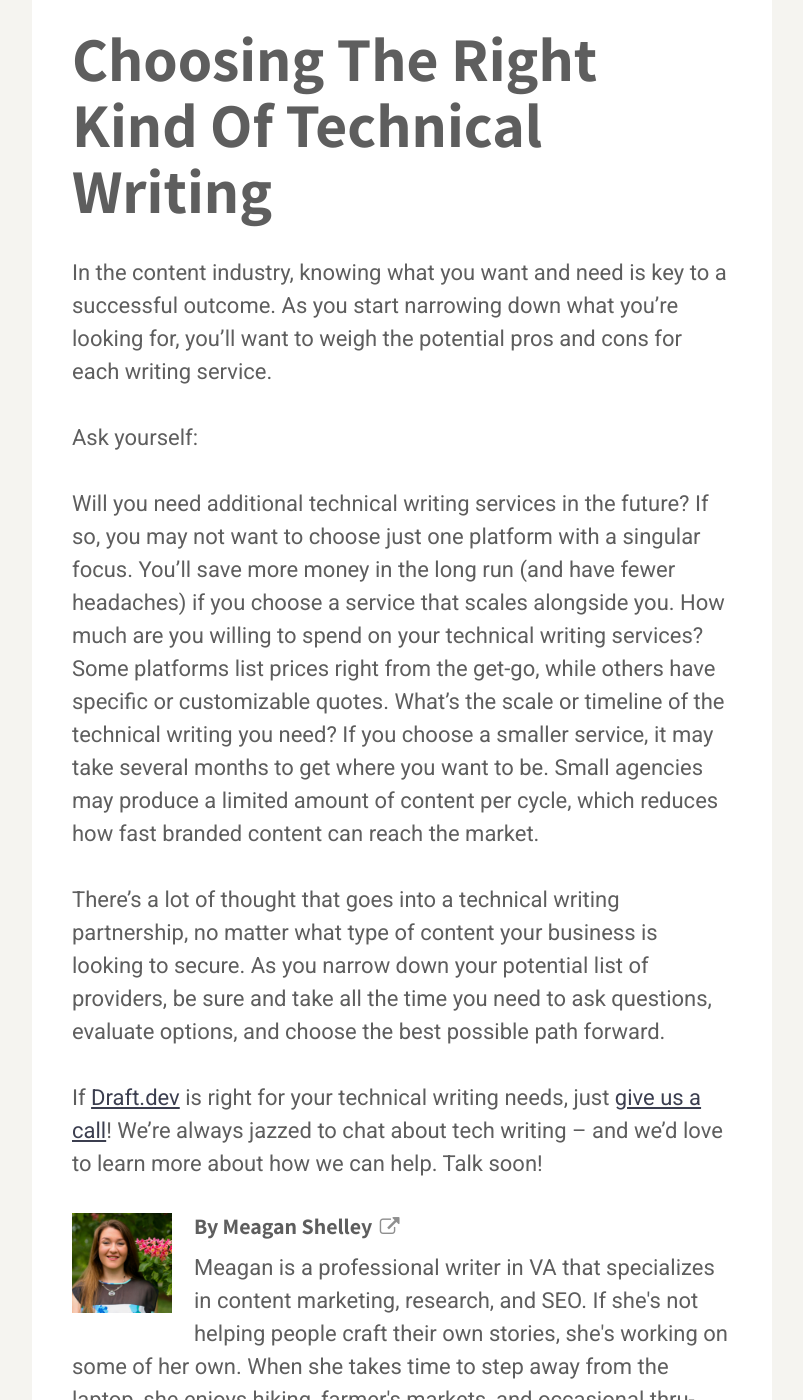
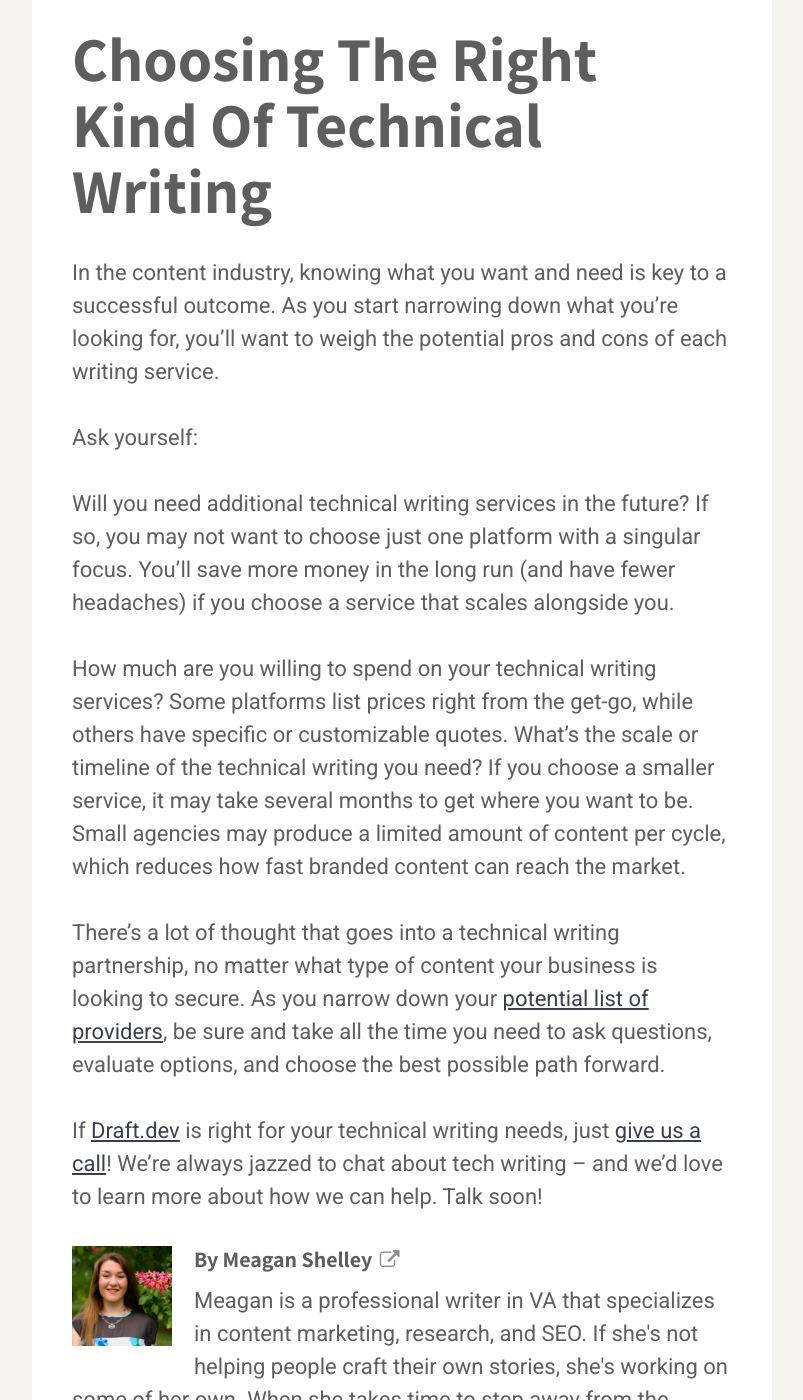
Before and after one commit to karllhughes/learn, a Jekyll site: the page built from _posts/2022-06-09-5-technical-writing-services-compared.md, in a window 1280 px wide and 1400 px high, scrolled down 7163 px. Shown: the whole window, without its empty margins (238-1041 px from the left). Built offline with Jekyll 4.4.1, drawn with Linux system fonts in a browser that asks for light colours; a script that is not in the unit is left out; some of the changed text lies outside the part shown.

Commit message:
Update Posts “2022-06-09-5-technical-writing-services-compared”

```diff
--- a/_posts/2022-06-09-5-technical-writing-services-compared.md
+++ b/_posts/2022-06-09-5-technical-writing-services-compared.md
@@ -77,7 +77,7 @@
 
 ### Documentation - ZivTech
 
-Documentation is a primary focus for [ZivTech](https://www.zivtech.com/services/project-delivery/technical-documentation), a Philadelphia based agency with an impressive roster of past clients. Apart from their design, development, and strategy services, ZivTech uses in-house writers to compose extremely detailed documentation work. They currently use HTML5 to create up-to-date guides alongside your team, ensuring that no one is left behind during the development process.
+Documentation is a primary focus for [ZivTech](https://www.zivtech.com/services/project-delivery/technical-documentation), a Philadelphia-based agency with an impressive roster of past clients. Apart from their design, development, and strategy services, ZivTech uses in-house writers to compose extremely detailed documentation work. They currently use HTML5 to create up-to-date guides alongside your team, ensuring that no one is left behind during the development process.
 
 To date, the company offers documentation support that includes:
 
@@ -91,7 +91,7 @@
 
 ### Jono Bacon - Technical Communities
 
-Last on the list (but most certainly not least), [Jono Bacon](https://www.jonobacon.com/) provides high quality writing services to industries in technical communities. And when we say ‘communities,’ we mean actual online communities. Forums, dev blogs, and other types of online communities are the sole focus of Bacon’s expertise.
+Last on the list (but most certainly not least), [Jono Bacon](https://www.jonobacon.com/) provides high-quality writing services to industries in technical communities. And when we say ‘communities,’ we mean actual online communities. Forums, dev blogs, and other types of online communities are the sole focus of Bacon’s expertise.
 
 Jono offers services that include:
 
@@ -104,14 +104,15 @@
 
 ## Choosing The Right Kind Of Technical Writing
 
-In the content industry, knowing what you want and need is key to a successful outcome. As you start narrowing down what you’re looking for, you’ll want to weigh the potential pros and cons for each writing service.
+In the content industry, knowing what you want and need is key to a successful outcome. As you start narrowing down what you’re looking for, you’ll want to weigh the potential pros and cons of each writing service.
 
 Ask yourself:
 
 Will you need additional technical writing services in the future? If so, you may not want to choose just one platform with a singular focus. You’ll save more money in the long run (and have fewer headaches) if you choose a service that scales alongside you.
+
 How much are you willing to spend on your technical writing services? Some platforms list prices right from the get-go, while others have specific or customizable quotes.
 What’s the scale or timeline of the technical writing you need? If you choose a smaller service, it may take several months to get where you want to be. Small agencies may produce a limited amount of content per cycle, which reduces how fast branded content can reach the market.
 
-There’s a lot of thought that goes into a technical writing partnership, no matter what type of content your business is looking to secure. As you narrow down your potential list of providers, be sure and take all the time you need to ask questions, evaluate options, and choose the best possible path forward.
+There’s a lot of thought that goes into a technical writing partnership, no matter what type of content your business is looking to secure. As you narrow down your [potential list of providers](https://draft.dev/learn/finding-a-b2b-seo-agency-that-works-for-you), be sure and take all the time you need to ask questions, evaluate options, and choose the best possible path forward.
 
 If [Draft.dev](https://draft.dev/) is right for your technical writing needs, just [give us a call](https://draft.dev/call)! We’re always jazzed to chat about tech writing – and we’d love to learn more about how we can help. Talk soon!
```
Also changed, not shown: other parts of _posts/2022-06-09-5-technical-writing-services-compared.md (+1 -1 lines).
